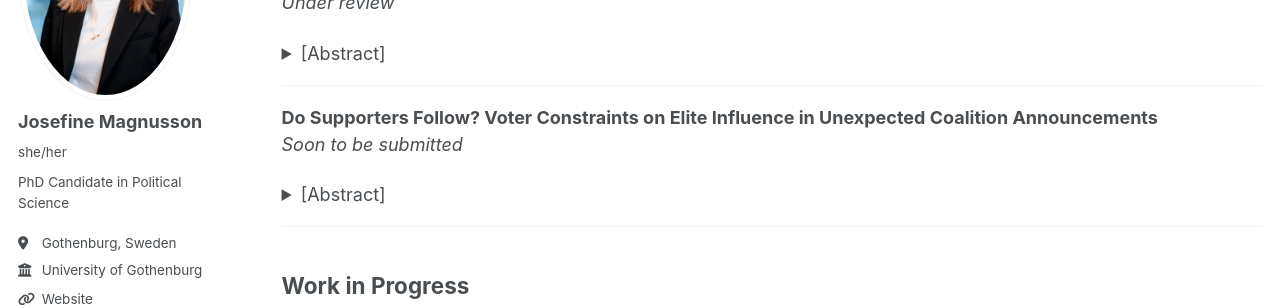
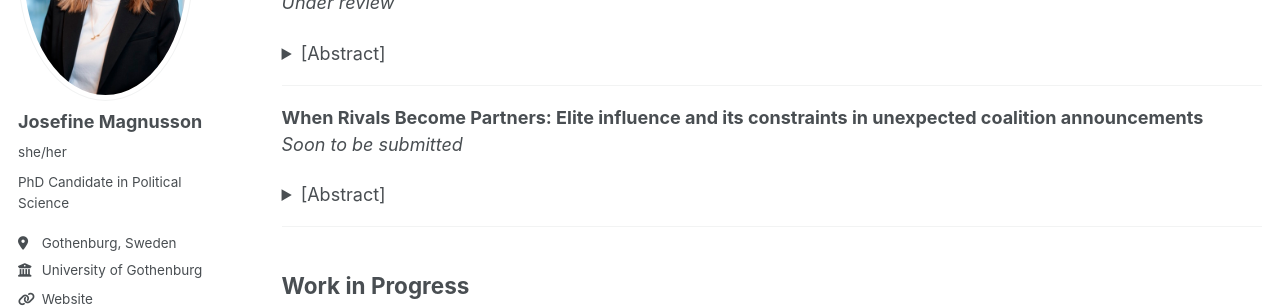
Before and after one commit to josefinemagnusson/josefinemagnusson.github.io, a Jekyll site: the page built from _pages/research.md, in a window 1280 px wide and 900 px high. Shown: the part 257-565 px from the top of the window. Built offline with Jekyll 4.4.1, drawn with Linux system fonts in a browser that asks for light colours; some web fonts are replaced; a script bundle is joined from its source files by our own code; library files that are not in the unit come from our copies.

Commit message:
Retitle the coalition announcements paper to match the CV
The research page still carried the old title, "Do Supporters Follow?
Voter Constraints on Elite Influence in Unexpected Coalition
Announcements"; tex/cv.tex already used the current one.

Co-Authored-By: Claude Opus 5 <noreply@anthropic.com>

```diff
--- a/_pages/research.md
+++ b/_pages/research.md
@@ -19,7 +19,7 @@ author_profile: true
 
 ---
 
-**Do Supporters Follow? Voter Constraints on Elite Influence in Unexpected Coalition Announcements**
+**When Rivals Become Partners: Elite influence and its constraints in unexpected coalition announcements**
 *Soon to be submitted*
 
 <details>
```
